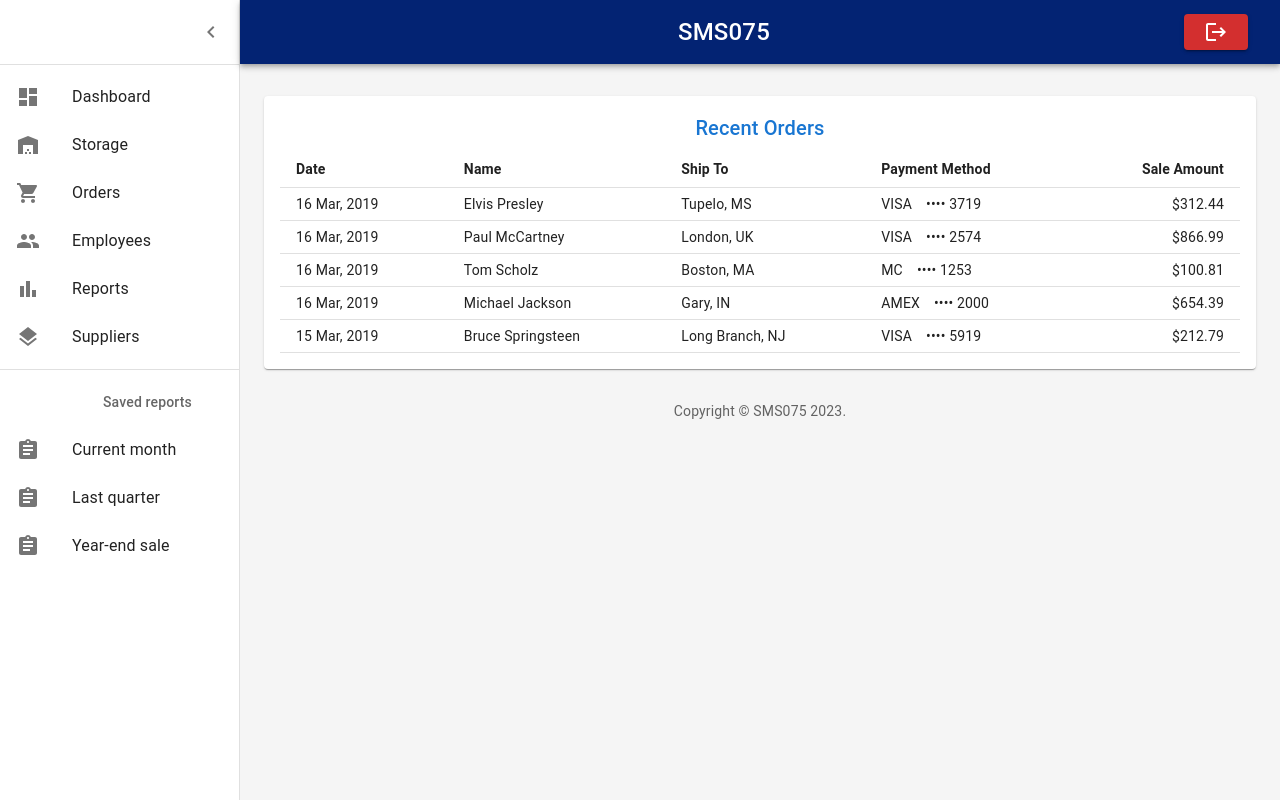
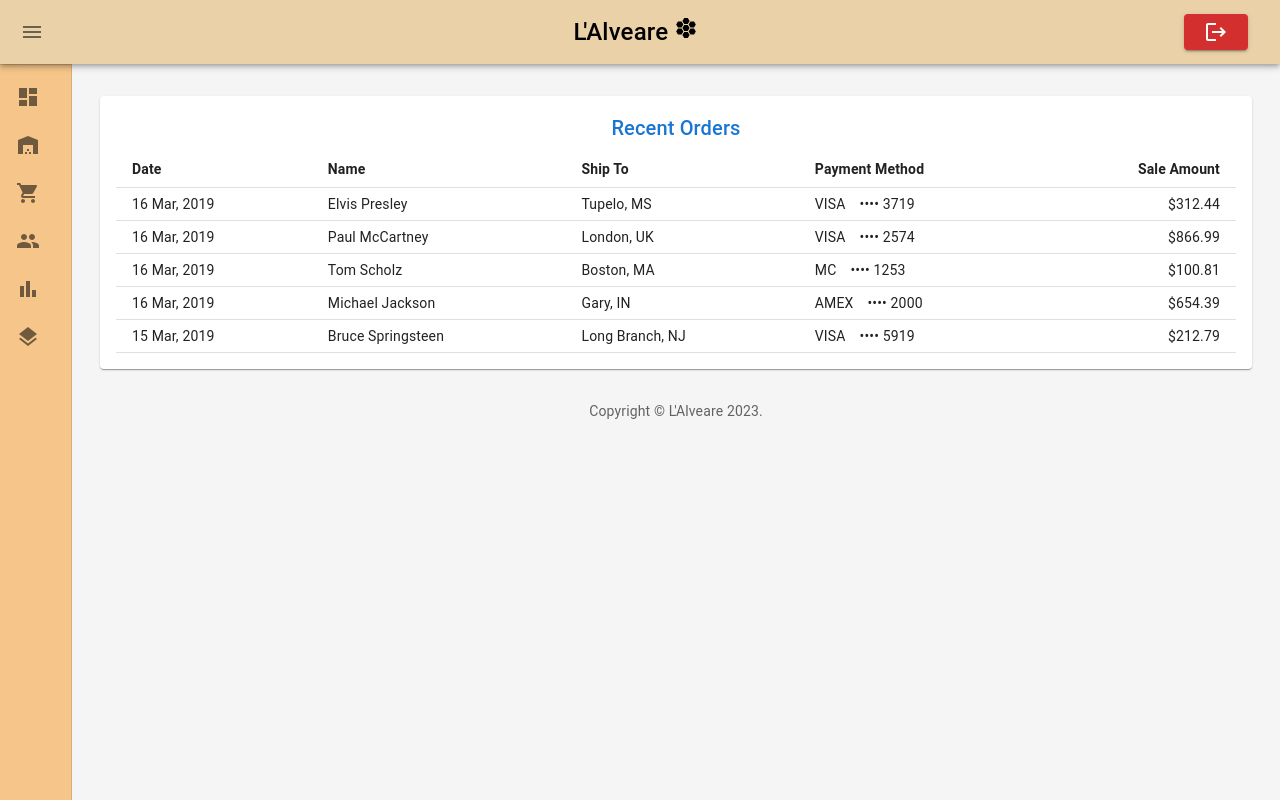
Before and after one commit to sankim11/Smart-Storage-Management-System, a React (Create React App) app in the folder frontend/: page /orders in a window 1280 px wide. Built offline with nearby package versions, Linux system fonts and the light colour scheme.

Commit message:
design change

```diff
--- a/frontend/src/components/NavBar.js
+++ b/frontend/src/components/NavBar.js
@@ -1,18 +1,14 @@
 import * as React from 'react';
 import { styled } from '@mui/material/styles';
-import MuiDrawer from '@mui/material/Drawer';
 import MuiAppBar from '@mui/material/AppBar';
 import Toolbar from '@mui/material/Toolbar';
-import List from '@mui/material/List';
 import Typography from '@mui/material/Typography';
-import Divider from '@mui/material/Divider';
 import IconButton from '@mui/material/IconButton';
 import MenuIcon from '@mui/icons-material/Menu';
-import ChevronLeftIcon from '@mui/icons-material/ChevronLeft';
-import { mainListItems, secondaryListItems } from '../components/listItems';
 import { Link } from 'react-router-dom';
 import { Button } from '@mui/material';
 import LogoutIcon from '@mui/icons-material/Logout';
+import HiveIcon from '@mui/icons-material/Hive';
 
 const drawerWidth = 240;
 
@@ -34,50 +30,15 @@ const AppBar = styled(MuiAppBar, {
   }),
 }));
 
-const Drawer = styled(MuiDrawer, { shouldForwardProp: (prop) => prop !== 'open' })(
-  ({ theme, open }) => ({
-    '& .MuiDrawer-paper': {
-      position: 'relative',
-      whiteSpace: 'nowrap',
-      width: drawerWidth,
-      transition: theme.transitions.create('width', {
-        easing: theme.transitions.easing.sharp,
-        duration: theme.transitions.duration.enteringScreen,
-      }),
-      boxSizing: 'border-box',
-      ...(!open && {
-        overflowX: 'hidden',
-        transition: theme.transitions.create('width', {
-          easing: theme.transitions.easing.sharp,
-          duration: theme.transitions.duration.leavingScreen,
-        }),
-        width: theme.spacing(7),
-        [theme.breakpoints.up('sm')]: {
-          width: theme.spacing(9),
-        },
-      }),
-    },
-  }),
-);
-
-export default function NavBar() {
-    const [open, setOpen] = React.useState(true);
-    const toggleDrawer = () => {
-        setOpen(!open);
-    };
-
+export default function NavBar({ open, openDrawer }) {
     return (
-        <><AppBar position="absolute" open={open} sx={{backgroundColor: '#032373'}}>
-          <Toolbar
-            sx={{
-              pr: '24px', // keep right padding when drawer closed
-            }}
-          >
+        <AppBar position="absolute" open={open} sx={{backgroundColor: '#EAD1A8'}}>
+          <Toolbar sx={{ pr: '24px' }}>
             <IconButton
               edge="start"
-              color="inherit"
+              color="black"
               aria-label="open drawer"
-              onClick={toggleDrawer}
+              onClick={openDrawer}
               sx={{
                 marginRight: '36px',
                 ...(open && { display: 'none' }),
@@ -88,14 +49,14 @@ export default function NavBar() {
             <Typography
               component="h1"
               variant="h6"
-              color="inherit"
+              color="black"
               fontFamily={"Roboto"}
               fontSize={"1.5em"}
               noWrap
               sx={{ flexGrow: 1, textAlign: 'center' }}
             >
             <Link to={"/dashboard"} style={{ color: 'inherit', textDecoration: 'none' }}>
-                SMS075
+                L'Alveare <HiveIcon />
             </Link>
             </Typography>
             <Button variant="contained" color='error' href='/' sx={{ fontStyle: "oblique", mr: 1 }}>
@@ -103,26 +64,5 @@ export default function NavBar() {
             </Button>
           </Toolbar>
         </AppBar>
-        <Drawer variant="permanent" open={open} sx={{backgroundColor: '#032373'}}>
-          <Toolbar
-            sx={{
-              display: 'flex',
-              alignItems: 'center',
-              justifyContent: 'flex-end',
-              px: [1],
-            }}
-          >
-            <IconButton onClick={toggleDrawer}>
-              <ChevronLeftIcon />
-            </IconButton>
-          </Toolbar>
-          <Divider />
-          <List component="nav">
-            {mainListItems}
-            <Divider sx={{ my: 1 }} />
-            {secondaryListItems}
-          </List>
-        </Drawer>
-        </>
     )
 }
--- a/frontend/src/components/listItems.js
+++ b/frontend/src/components/SideDrawer.js
@@ -1,20 +1,69 @@
 import * as React from 'react';
+import { styled } from '@mui/material/styles';
+import MuiDrawer from '@mui/material/Drawer';
 import ListItemButton from '@mui/material/ListItemButton';
 import ListItemIcon from '@mui/material/ListItemIcon';
 import ListItemText from '@mui/material/ListItemText';
-import ListSubheader from '@mui/material/ListSubheader';
 import DashboardIcon from '@mui/icons-material/Dashboard';
 import ShoppingCartIcon from '@mui/icons-material/ShoppingCart';
 import PeopleIcon from '@mui/icons-material/People';
 import BarChartIcon from '@mui/icons-material/BarChart';
 import LayersIcon from '@mui/icons-material/Layers';
-import AssignmentIcon from '@mui/icons-material/Assignment';
 import WarehouseIcon from '@mui/icons-material/Warehouse';
 import { Link } from 'react-router-dom';
+import Toolbar from '@mui/material/Toolbar';
+import List from '@mui/material/List';
+import Divider from '@mui/material/Divider';
+import IconButton from '@mui/material/IconButton';
+import ChevronLeftIcon from '@mui/icons-material/ChevronLeft';
 
-export const mainListItems = (
-  <React.Fragment>
-    <Link to={"/dashboard"} style={{ color: 'inherit', textDecoration: 'none' }}>
+const drawerWidth = 240;
+
+const Drawer = styled(MuiDrawer, { shouldForwardProp: (prop) => prop !== 'open' })(
+  ({ theme, open }) => ({
+    '& .MuiDrawer-paper': {
+      position: 'relative',
+      backgroundColor: "#f5c589",
+      whiteSpace: 'nowrap',
+      width: drawerWidth,
+      transition: theme.transitions.create('width', {
+        easing: theme.transitions.easing.sharp,
+        duration: theme.transitions.duration.enteringScreen,
+      }),
+      boxSizing: 'border-box',
+      ...(!open && {
+        overflowX: 'hidden',
+        transition: theme.transitions.create('width', {
+          easing: theme.transitions.easing.sharp,
+          duration: theme.transitions.duration.leavingScreen,
+        }),
+        width: theme.spacing(7),
+        [theme.breakpoints.up('sm')]: {
+          width: theme.spacing(9),
+        },
+      }),
+    },
+  }),
+);
+
+function SideDrawer({ open, closeDrawer }) {
+  return (
+    <Drawer variant="permanent" open={open}>
+      <Toolbar
+        sx={{
+          display: 'flex',
+          alignItems: 'center',
+          justifyContent: 'flex-end',
+          px: [1]
+        }}
+      >
+        <IconButton onClick={closeDrawer}>
+          <ChevronLeftIcon />
+        </IconButton>
+      </Toolbar>
+      <Divider />
+      <List component="nav">
+      <Link to={"/dashboard"} style={{ color: 'inherit', textDecoration: 'none' }}>
       <ListItemButton>
         <ListItemIcon>
           <DashboardIcon />
@@ -62,31 +111,9 @@ export const mainListItems = (
       <ListItemText primary="Suppliers" />
     </ListItemButton>
     </Link>
-  </React.Fragment>
-);
+      </List>
+    </Drawer>
+  )
+}
 
-export const secondaryListItems = (
-  <React.Fragment>
-    <ListSubheader component="div" inset>
-      Saved reports
-    </ListSubheader>
-    <ListItemButton>
-      <ListItemIcon>
-        <AssignmentIcon />
-      </ListItemIcon>
-      <ListItemText primary="Current month" />
-    </ListItemButton>
-    <ListItemButton>
-      <ListItemIcon>
-        <AssignmentIcon />
-      </ListItemIcon>
-      <ListItemText primary="Last quarter" />
-    </ListItemButton>
-    <ListItemButton>
-      <ListItemIcon>
-        <AssignmentIcon />
-      </ListItemIcon>
-      <ListItemText primary="Year-end sale" />
-    </ListItemButton>
-  </React.Fragment>
-);
+export default SideDrawer;
--- a/frontend/src/pages/Dashboard.js
+++ b/frontend/src/pages/Dashboard.js
@@ -11,11 +11,13 @@ import Chart from '../components/Chart';
 import TodoList from '../components/TodoList';
 import Orders from '../components/Orders';
 import NavBar from '../components/NavBar';
+import SideDrawer from '../components/SideDrawer';
+import { useState } from 'react';
 
 function Copyright(props) {
   return (
     <Typography variant="body2" color="text.secondary" align="center" {...props}>
-      {'Copyright © SMS075 '}
+      {"Copyright © L'Alveare "}
       {new Date().getFullYear()}
       {'.'}
     </Typography>
@@ -24,12 +26,23 @@ function Copyright(props) {
 
 const mdTheme = createTheme();
 
-function DashboardContent() {
+const DashboardPage = () => {
+  const [open, setOpen] = useState(false);
+
+  const handleDrawerOpen = () => {
+    setOpen(true);
+  };
+
+  const handleDrawerClose = () => {
+    setOpen(false);
+  };
+
   return (
     <ThemeProvider theme={mdTheme}>
       <Box sx={{ display: 'flex' }}>
         <CssBaseline />
-        <NavBar />
+        <NavBar open={open} openDrawer={handleDrawerOpen}></NavBar>
+        <SideDrawer open={open} closeDrawer={handleDrawerClose}></SideDrawer>
         <Box
           component="main"
           sx={{
@@ -84,8 +97,6 @@ function DashboardContent() {
       </Box>
     </ThemeProvider>
   );
-}
+};
 
-export default function Dashboard() {
-  return <DashboardContent />;
-}
+export default DashboardPage;
--- a/frontend/src/pages/Employees.js
+++ b/frontend/src/pages/Employees.js
@@ -9,11 +9,13 @@ import Grid from '@mui/material/Grid';
 import Paper from '@mui/material/Paper';
 import EmployeesList from '../components/EmployeesList';
 import NavBar from '../components/NavBar';
+import SideDrawer from '../components/SideDrawer';
+import { useState } from 'react';
 
 function Copyright(props) {
     return (
       <Typography variant="body2" color="text.secondary" align="center" {...props}>
-        {'Copyright © SMS075 '}
+        {"Copyright © L'Alveare "}
         {new Date().getFullYear()}
         {'.'}
       </Typography>
@@ -22,12 +24,23 @@ function Copyright(props) {
 
 const mdTheme = createTheme();
 
-function DashboardContent() {
+const EmployeesPage = () => {
+  const [open, setOpen] = useState(false);
+
+  const handleDrawerOpen = () => {
+    setOpen(true);
+  };
+
+  const handleDrawerClose = () => {
+    setOpen(false);
+  };
+
   return (
     <ThemeProvider theme={mdTheme}>
       <Box sx={{ display: 'flex' }}>
         <CssBaseline />
-        <NavBar />
+        <NavBar open={open} openDrawer={handleDrawerOpen}></NavBar>
+        <SideDrawer open={open} closeDrawer={handleDrawerClose}></SideDrawer>
         <Box
           component="main"
           sx={{
@@ -58,6 +71,4 @@ function DashboardContent() {
   );
 }
 
-export default function Dashboard() {
-  return <DashboardContent />;
-}
+export default EmployeesPage;
--- a/frontend/src/pages/Login.js
+++ b/frontend/src/pages/Login.js
@@ -16,7 +16,7 @@ import imgSrc from "../media/cloud-back.jpg"
 function Copyright(props) {
   return (
     <Typography variant="body2" color="text.secondary" align="center" {...props}>
-      {'Copyright © SMS075 '}
+      {"Copyright © L'Alveare "}
       {new Date().getFullYear()}
       {'.'}
     </Typography>
--- a/frontend/src/pages/Orders.js
+++ b/frontend/src/pages/Orders.js
@@ -9,6 +9,8 @@ import Grid from "@mui/material/Grid";
 import Paper from "@mui/material/Paper";
 import Orders from "../components/Orders";
 import NavBar from "../components/NavBar";
+import SideDrawer from '../components/SideDrawer';
+import { useState } from 'react';
 
 function Copyright(props) {
   return (
@@ -18,7 +20,7 @@ function Copyright(props) {
       align="center"
       {...props}
     >
-      {"Copyright © SMS075 "}
+      {"Copyright © L'Alveare "}
       {new Date().getFullYear()}
       {"."}
     </Typography>
@@ -27,12 +29,23 @@ function Copyright(props) {
 
 const mdTheme = createTheme();
 
-function DashboardContent() {
+const OrderPage = () => {
+  const [open, setOpen] = useState(false);
+
+  const handleDrawerOpen = () => {
+    setOpen(true);
+  };
+
+  const handleDrawerClose = () => {
+    setOpen(false);
+  };
+
   return (
     <ThemeProvider theme={mdTheme}>
       <Box sx={{ display: "flex" }}>
         <CssBaseline />
-        <NavBar />
+        <NavBar open={open} openDrawer={handleDrawerOpen}></NavBar>
+        <SideDrawer open={open} closeDrawer={handleDrawerClose}></SideDrawer>
         <Box
           component="main"
           sx={{
@@ -63,6 +76,4 @@ function DashboardContent() {
   );
 }
 
-export default function Dashboard() {
-  return <DashboardContent />;
-}
+export default OrderPage;
--- a/frontend/src/pages/Reports.js
+++ b/frontend/src/pages/Reports.js
@@ -9,6 +9,8 @@ import Grid from "@mui/material/Grid";
 import Paper from "@mui/material/Paper";
 import ReportsList from "../components/Reports";
 import NavBar from "../components/NavBar";
+import SideDrawer from '../components/SideDrawer';
+import { useState } from 'react';
 
 function Copyright(props) {
   return (
@@ -18,7 +20,7 @@ function Copyright(props) {
       align="center"
       {...props}
     >
-      {"Copyright © SMS075 "}
+      {"Copyright © L'Alveare "}
       {new Date().getFullYear()}
       {"."}
     </Typography>
@@ -27,12 +29,23 @@ function Copyright(props) {
 
 const mdTheme = createTheme();
 
-function DashboardContent() {
+const ReportPage = () => {
+  const [open, setOpen] = useState(false);
+
+  const handleDrawerOpen = () => {
+    setOpen(true);
+  };
+
+  const handleDrawerClose = () => {
+    setOpen(false);
+  };
+
   return (
     <ThemeProvider theme={mdTheme}>
       <Box sx={{ display: "flex" }}>
         <CssBaseline />
-        <NavBar />
+        <NavBar open={open} openDrawer={handleDrawerOpen}></NavBar>
+        <SideDrawer open={open} closeDrawer={handleDrawerClose}></SideDrawer>
         <Box
           component="main"
           sx={{
@@ -63,6 +76,4 @@ function DashboardContent() {
   );
 }
 
-export default function Dashboard() {
-  return <DashboardContent />;
-}
+export default ReportPage;
--- a/frontend/src/pages/Storage.js
+++ b/frontend/src/pages/Storage.js
@@ -9,6 +9,8 @@ import Grid from "@mui/material/Grid";
 import Paper from "@mui/material/Paper";
 import StorageItems from "../components/StorageItems";
 import NavBar from "../components/NavBar";
+import SideDrawer from '../components/SideDrawer';
+import { useState } from 'react';
 
 function Copyright(props) {
   return (
@@ -18,7 +20,7 @@ function Copyright(props) {
       align="center"
       {...props}
     >
-      {"Copyright © SMS075 "}
+      {"Copyright © L'Alveare "}
       {new Date().getFullYear()}
       {"."}
     </Typography>
@@ -27,12 +29,23 @@ function Copyright(props) {
 
 const mdTheme = createTheme();
 
-function DashboardContent() {
+const StoragePage = () => {
+  const [open, setOpen] = useState(false);
+
+  const handleDrawerOpen = () => {
+    setOpen(true);
+  };
+
+  const handleDrawerClose = () => {
+    setOpen(false);
+  };
+
   return (
     <ThemeProvider theme={mdTheme}>
       <Box sx={{ display: "flex" }}>
         <CssBaseline />
-        <NavBar />
+        <NavBar open={open} openDrawer={handleDrawerOpen}></NavBar>
+        <SideDrawer open={open} closeDrawer={handleDrawerClose}></SideDrawer>
         <Box
           component="main"
           sx={{
@@ -63,6 +76,4 @@ function DashboardContent() {
   );
 }
 
-export default function Dashboard() {
-  return <DashboardContent />;
-}
+export default StoragePage;
--- a/frontend/src/pages/Suppliers.js
+++ b/frontend/src/pages/Suppliers.js
@@ -9,6 +9,8 @@ import Grid from "@mui/material/Grid";
 import Paper from "@mui/material/Paper";
 import SupplierList from "../components/Suppliers";
 import NavBar from "../components/NavBar";
+import SideDrawer from '../components/SideDrawer';
+import { useState } from 'react';
 
 function Copyright(props) {
   return (
@@ -18,7 +20,7 @@ function Copyright(props) {
       align="center"
       {...props}
     >
-      {"Copyright © SMS075 "}
+      {"Copyright © L'Alveare "}
       {new Date().getFullYear()}
       {"."}
     </Typography>
@@ -27,12 +29,23 @@ function Copyright(props) {
 
 const mdTheme = createTheme();
 
-function DashboardContent() {
+const SupplierPage = () => {
+  const [open, setOpen] = useState(false);
+
+  const handleDrawerOpen = () => {
+    setOpen(true);
+  };
+
+  const handleDrawerClose = () => {
+    setOpen(false);
+  };
+
   return (
     <ThemeProvider theme={mdTheme}>
       <Box sx={{ display: "flex" }}>
         <CssBaseline />
-        <NavBar />
+        <NavBar open={open} openDrawer={handleDrawerOpen}></NavBar>
+        <SideDrawer open={open} closeDrawer={handleDrawerClose}></SideDrawer>
         <Box
           component="main"
           sx={{
@@ -63,6 +76,4 @@ function DashboardContent() {
   );
 }
 
-export default function Dashboard() {
-  return <DashboardContent />;
-}
+export default SupplierPage;
```
